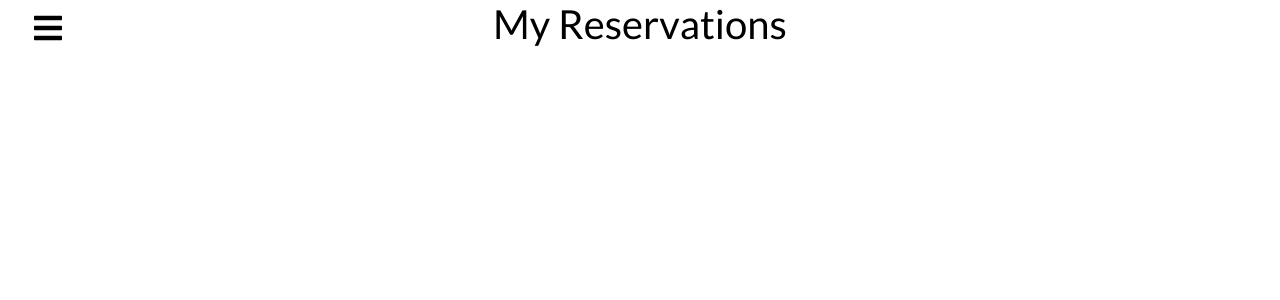
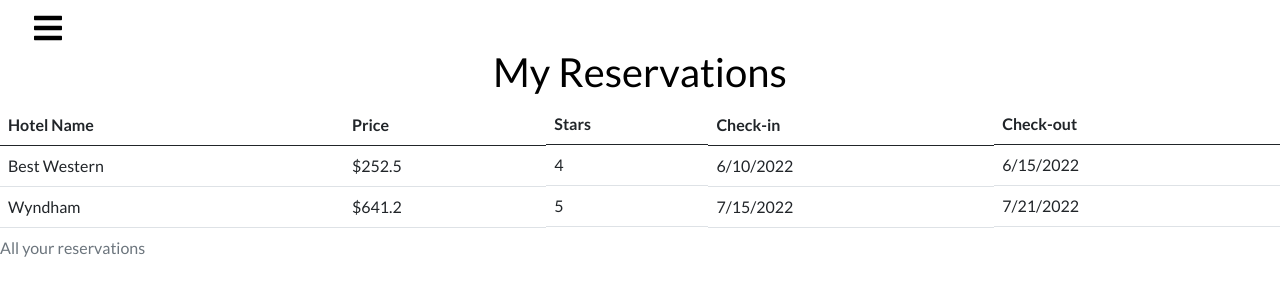
Before and after one commit to Yothu/reservify-front-end, a React (Create React App) app: page /my_reservations in a window 1280 px wide. Shown: the top 300 px of the page. Built offline with nearby package versions, Linux system fonts and the light colour scheme.

Commit message:
Add table that contains info for all reservations

```diff
--- a/src/pages/MyReservations.js
+++ b/src/pages/MyReservations.js
@@ -1,13 +1,62 @@
 import { DateTime } from 'luxon';
 
 const MyReservations = () => {
-  const currentTime = DateTime.now().toLocaleString();
-  console.log(currentTime);
+  const reservations = [
+    {
+      id: '1',
+      name: 'Best Western',
+      price: 252.5,
+      stars: 4,
+      start_date: DateTime.local(2022, 6, 10, 17, 36),
+      end_date: DateTime.local(2022, 6, 15, 17, 36),
+    },
+    {
+      id: '2',
+      name: 'Wyndham',
+      price: 641.2,
+      stars: 5,
+      start_date: DateTime.local(2022, 7, 15, 17, 36),
+      end_date: DateTime.local(2022, 7, 21, 17, 36),
+    },
+  ];
+
+  reservations.forEach((reservation) => {
+    reservation.duration = reservation.end_date.diff(reservation.start_date, ['years', 'months', 'days', 'hours']).days;
+  });
 
   return (
-    <div className="text-center">
-      <h1>My Reservations</h1>
-    </div>
+    <>
+      <h1 className="text-center mt-5">My Reservations</h1>
+      <div className="d-flex flex-column">
+        <table className="table">
+          <caption>All your reservations</caption>
+          <thead className="">
+            <tr>
+              <th scope="col">Hotel Name</th>
+              <th scope="col">Price</th>
+              <th scope="col" className="d-none d-sm-block">Stars</th>
+              <th scope="col">Check-in</th>
+              <th scope="col" className="d-none d-sm-block">Check-out</th>
+            </tr>
+          </thead>
+          <tbody>
+            {reservations.map((reservation) => (
+              <tr key={reservation.id}>
+                <td>{reservation.name}</td>
+                <td>
+                  $
+                  {reservation.price}
+                </td>
+                <td className="d-none d-sm-block">{reservation.stars}</td>
+                <td>{reservation.start_date.toLocaleString()}</td>
+                <td className="d-none d-sm-block">{reservation.end_date.toLocaleString()}</td>
+              </tr>
+            ))}
+          </tbody>
+        </table>
+      </div>
+    </>
+
   );
 };
 
```
